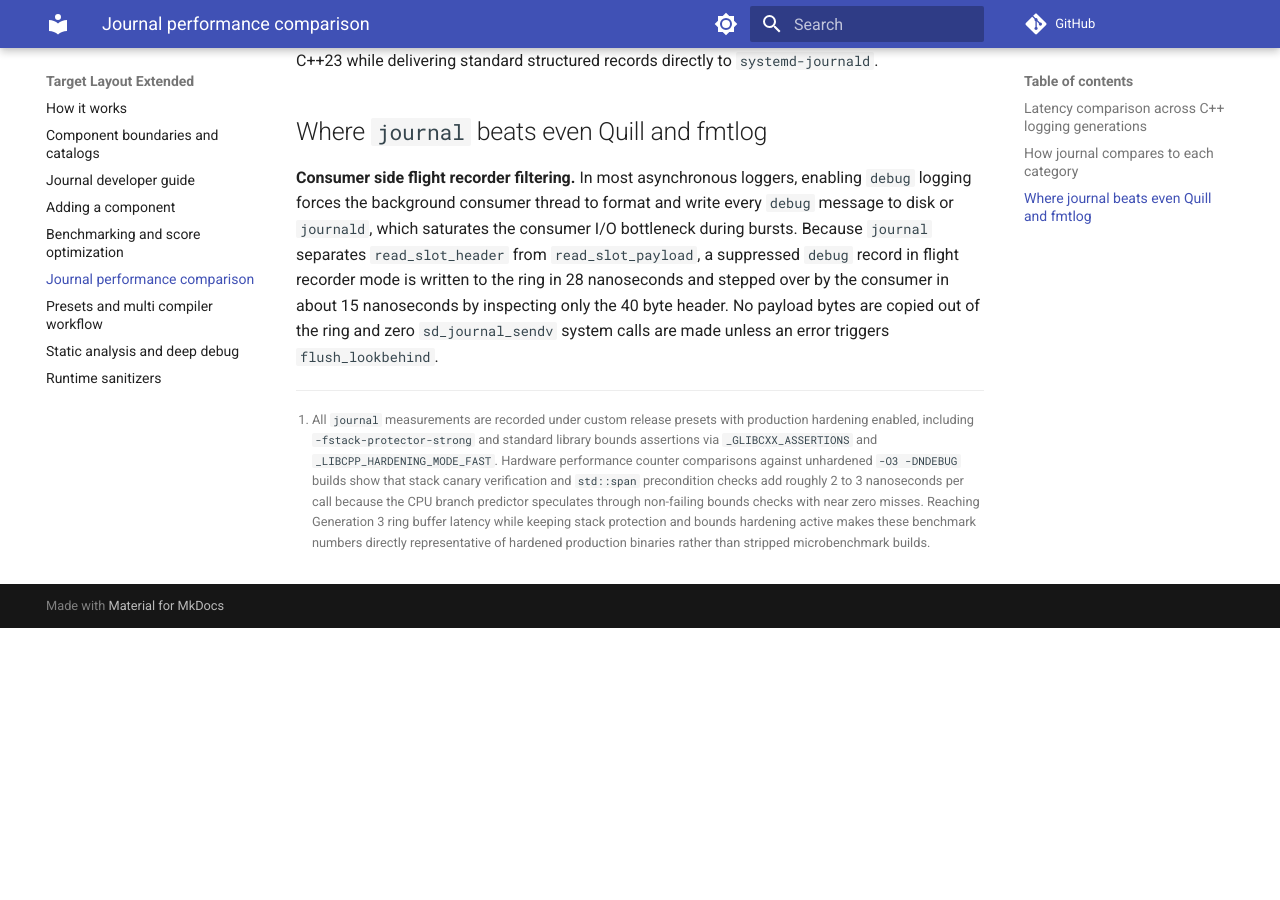
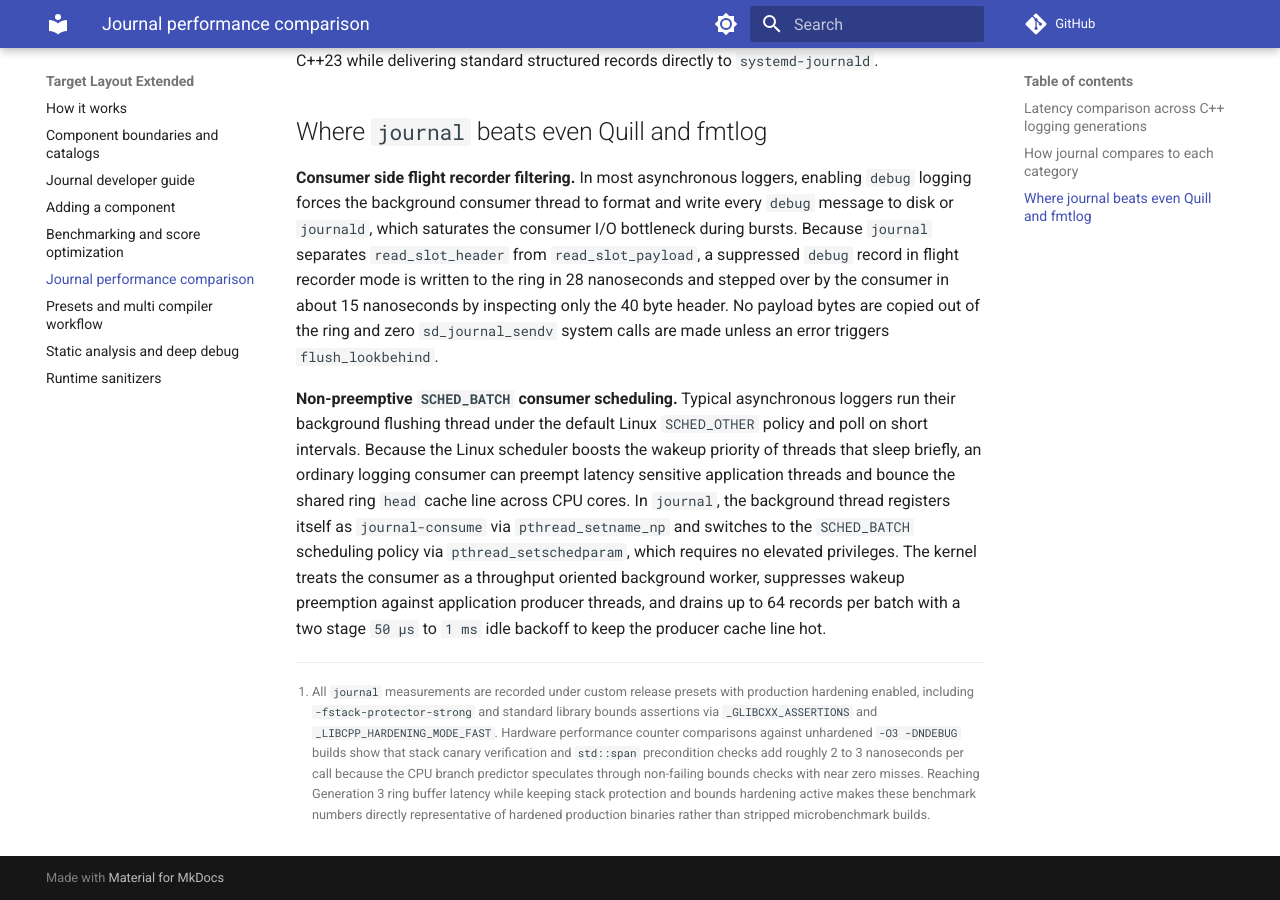
Before and after one commit to JeffKarling/Target_Layout_Extended, an MkDocs documentation site: the page built from Documentation/journal_performance_comparison.md, in a window 1280 px wide and 900 px high, scrolled down 1741 px. Built offline with MkDocs 1.6.1 and Material for MkDocs 9.7.7, drawn with Linux system fonts in a browser that asks for light colours; comment, search, counter and statistics services are not loaded; before the commit the page ends 2369 px from its top, so only the background shows below that.

Commit message:
docs: document SCHED_BATCH consumer scheduling in journal performance comparison

```diff
--- a/Documentation/journal_performance_comparison.md
+++ b/Documentation/journal_performance_comparison.md
@@ -27,4 +27,6 @@ In the C++ logging landscape, libraries fall into four distinct architectural ge
 
 **Consumer side flight recorder filtering.** In most asynchronous loggers, enabling `debug` logging forces the background consumer thread to format and write every `debug` message to disk or `journald`, which saturates the consumer I/O bottleneck during bursts. Because `journal` separates `read_slot_header` from `read_slot_payload`, a suppressed `debug` record in flight recorder mode is written to the ring in 28 nanoseconds and stepped over by the consumer in about 15 nanoseconds by inspecting only the 40 byte header. No payload bytes are copied out of the ring and zero `sd_journal_sendv` system calls are made unless an error triggers `flush_lookbehind`.
 
+**Non-preemptive `SCHED_BATCH` consumer scheduling.** Typical asynchronous loggers run their background flushing thread under the default Linux `SCHED_OTHER` policy and poll on short intervals. Because the Linux scheduler boosts the wakeup priority of threads that sleep briefly, an ordinary logging consumer can preempt latency sensitive application threads and bounce the shared ring `head` cache line across CPU cores. In `journal`, the background thread registers itself as `journal-consume` via `pthread_setname_np` and switches to the `SCHED_BATCH` scheduling policy via `pthread_setschedparam`, which requires no elevated privileges. The kernel treats the consumer as a throughput oriented background worker, suppresses wakeup preemption against application producer threads, and drains up to 64 records per batch with a two stage `50 µs` to `1 ms` idle backoff to keep the producer cache line hot.
+
 [^1]: All `journal` measurements are recorded under custom release presets with production hardening enabled, including `-fstack-protector-strong` and standard library bounds assertions via `_GLIBCXX_ASSERTIONS` and `_LIBCPP_HARDENING_MODE_FAST`. Hardware performance counter comparisons against unhardened `-O3 -DNDEBUG` builds show that stack canary verification and `std::span` precondition checks add roughly 2 to 3 nanoseconds per call because the CPU branch predictor speculates through non-failing bounds checks with near zero misses. Reaching Generation 3 ring buffer latency while keeping stack protection and bounds hardening active makes these benchmark numbers directly representative of hardened production binaries rather than stripped microbenchmark builds.
```
